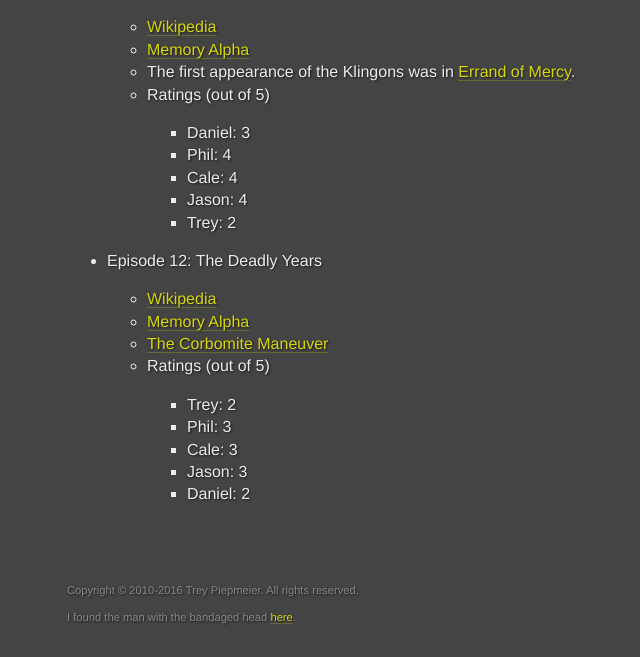
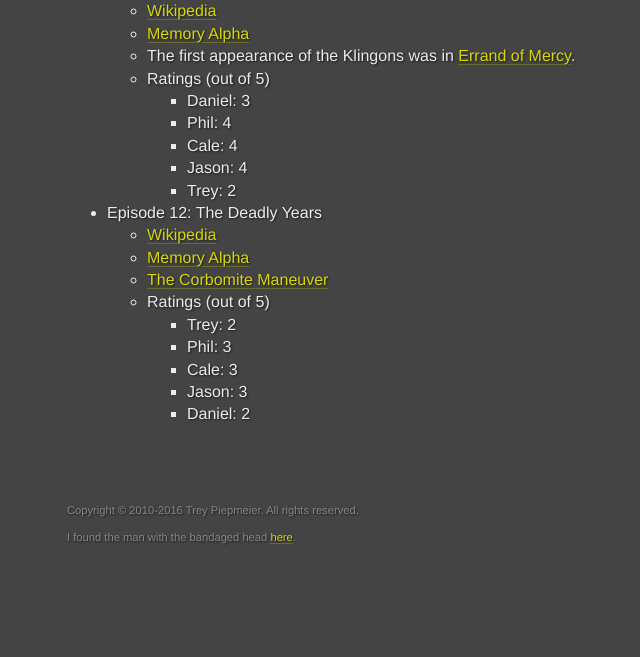
Before and after one commit to trey/jawgrind, a Jekyll site: the page built from _posts/2012-10-07-e23.md, in a window 1280 px wide. Shown: the part 666-1323 px from the top of the page, without its empty margins (93-733 px from the left). Built offline with Jekyll 4.4.1, drawn with Linux system fonts in a browser that asks for light colours; after the commit the page ends 1243 px from its top, so only the background shows below that.

Commit message:
Fixed spacing on nested lists.

```diff
--- a/_layouts/episode.html
+++ b/_layouts/episode.html
@@ -6,4 +6,6 @@
 
 <h2>Published {{ page.date | date: '%A, %B %e, %Y' }}</h2>
 
-{{ content }}
+<div class="notes">
+    {{ content }}
+</div>
--- a/css/main.scss
+++ b/css/main.scss
@@ -189,3 +189,7 @@
         padding: 0;
     }
 }
+
+.notes {
+    ul ul { margin: 0; }
+}
```
